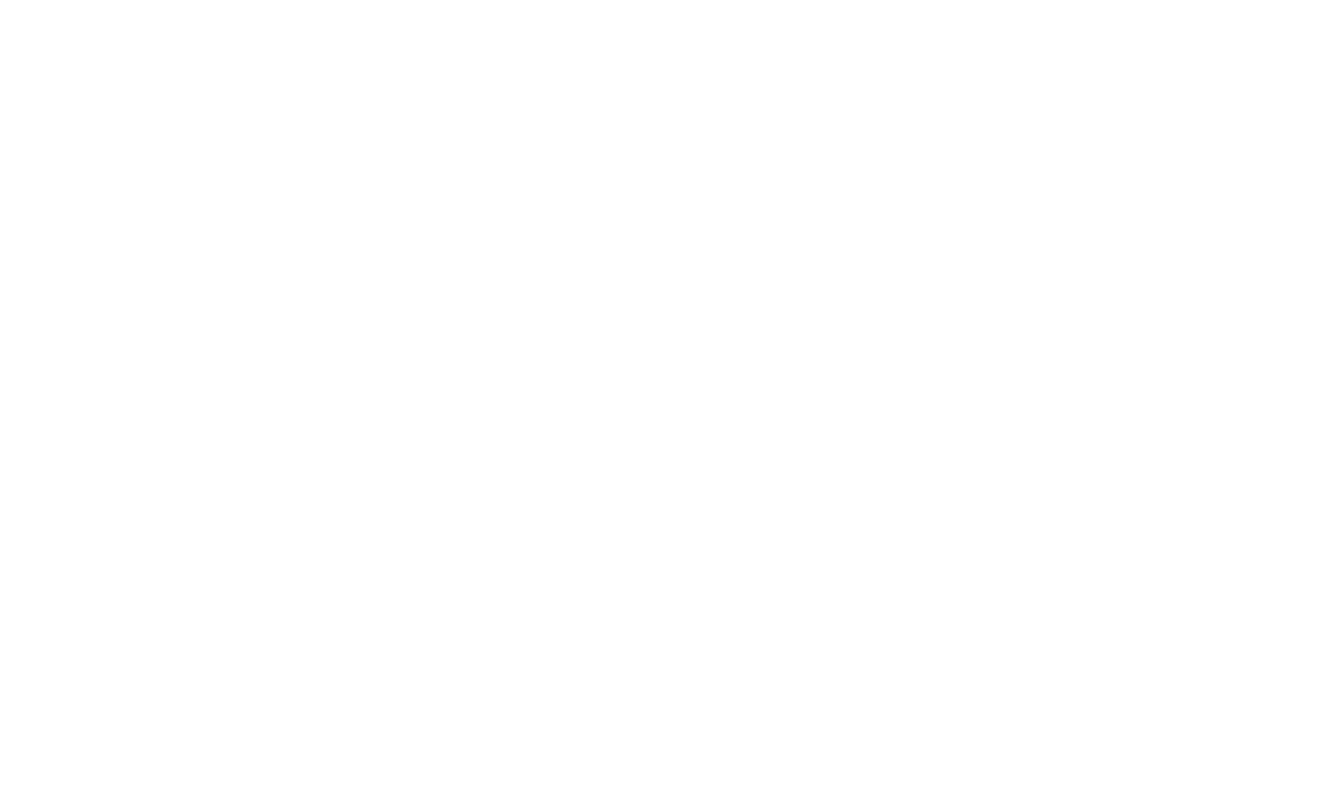
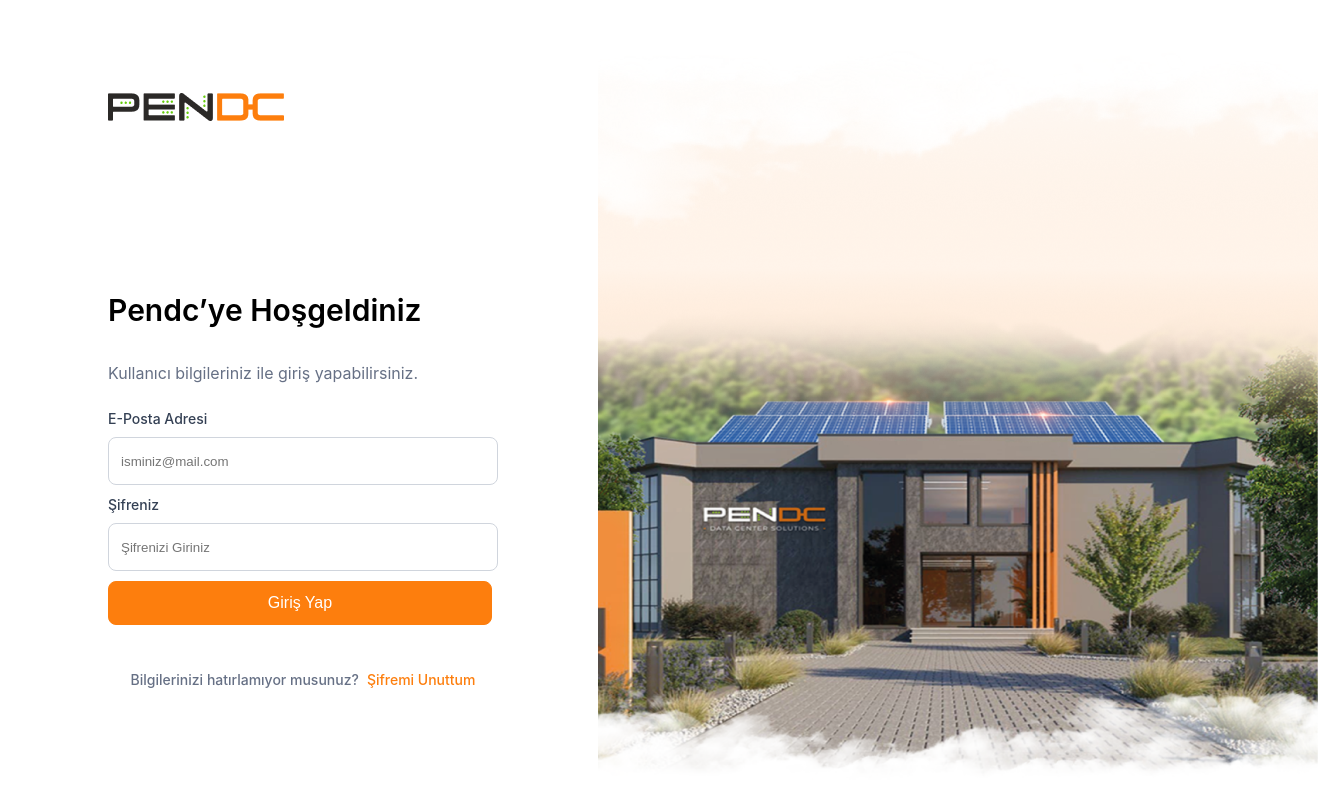
Before and after one commit to eliferkln/pendc-case, a React (Create React App) app: page / in a window 1280 px wide. Shown: the top 808 px of the page, 1318 px wide, since content can reach past the window. Built offline with nearby package versions, Linux system fonts and the light colour scheme.

Commit message:
feat: login page created

```diff
--- a/src/App.js
+++ b/src/App.js
@@ -1,11 +1,12 @@
+import Login from "./Views/LoginView/Login";
 
 
 
 function App() {
   return (
-    <div className="App">
-
-    </div>
+<>
+<Login/>
+</>
   );
 }
 
--- /dev/null
+++ b/src/Views/LoginView/Login.css
@@ -0,0 +1,127 @@
+.container{
+    max-width: 1440px;
+    width: 100%;
+    height: 100vh;
+    display:flex ;
+    align-items: center;
+    justify-content: space-between;
+
+
+}
+.right-container{
+    display: flex;
+    flex-direction: column;
+    align-items: center;
+    justify-content: center;
+    padding: 100px;
+
+}
+.left-container{
+    display: flex;
+
+}
+.left-container img{
+    width: 720px;
+    height: 744px;
+}
+ .logo{
+    margin-bottom: 150px;
+  display: flex;
+  justify-content: start;
+  width: 100%;
+
+}
+.login{
+    display: flex;
+    flex-direction: column;
+    align-items: center;
+    justify-content: center;
+    gap :12px;
+}
+.login-top{
+    display: flex;
+    flex-direction: column;
+width: 100%;
+
+}
+.login-top h1{
+    font-family: 'Inter', sans-serif;
+    font-weight: 600;
+    font-size: 30px;
+    line-height: 38px;
+
+}
+.login-top p{
+    font-family: 'Inter', sans-serif;
+    font-weight: 400;
+    font-size: 16px;
+    line-height: 16px;
+    color: #667085;
+}
+.login-content{
+    display: flex;
+flex-direction: column;
+gap: 10px;
+}
+.login-content input{
+    width: 384px;
+    height: 44px;
+    border-radius: 8px;
+    border: 1px solid #D0D5DD;
+    padding: 10px, 14px, 10px, 14px;
+}
+.login-content input::placeholder{
+padding: 10px;
+}
+.mail{
+    display: flex;
+    flex-direction: column;
+    gap:8px;
+}
+.login-content span{
+    font-family: 'Inter', sans-serif;
+    font-size: 14px;
+    font-weight: 500;
+    line-height: 20px;
+    color:  #344054;
+
+}
+.pass{
+    display: flex;
+    flex-direction: column;
+    gap:8px;
+}
+.login-content button{
+    background-color: #FD7E0D;
+    width: 384px;
+    height: 44px;
+    border-radius: 8px;
+    border: 1px solid  #FD7E0D;
+    padding: 10px, 18px, 10px, 18px;
+    color: white;
+    font-size: 16px;
+}
+.login-footer{
+    display: flex;
+    align-items: center;
+   justify-content: center;
+width: 100%;
+gap: 8px;
+
+}
+.login-footer h5{
+    font-family: 'Inter', sans-serif;
+    font-size: 14px;
+    font-weight: 500;
+    line-height: 20px;
+    color: #667085;
+
+}
+.login-footer h6{
+    font-family: 'Inter', sans-serif;
+    font-size: 14px;
+    font-weight: 500;
+    line-height: 20px;
+    color: #FD7E0D;
+
+}
--- /dev/null
+++ b/src/Views/LoginView/Login.jsx
@@ -0,0 +1,44 @@
+import React from 'react'
+import "./Login.css";
+import Logo from "../../assets/Logo.png"
+import LoginPng from "../../assets/login.png"
+
+const Login = () => {
+  return (
+    <div className="container">
+        <div className="right-container">
+            <div className="logo">
+                <img src={Logo} alt=''/>
+                </div>
+            <div className="login">
+                <div className="login-top">
+                    <h1>Pendc’ye Hoşgeldiniz</h1>
+                    <p>
+                    Kullanıcı bilgileriniz ile giriş yapabilirsiniz.
+                    </p>
+                    </div>
+                    <div className="login-content">
+                        <div className="mail">
+                            <span>E-Posta Adresi</span>
+                            <input placeholder='isminiz@mail.com'/>
+                        </div>
+                        <div className="pass">
+                            <span >Şifreniz</span>
+                            <input placeholder='Şifrenizi Giriniz'/>
+                        </div>
+                        <button>Giriş Yap</button>
+                    </div>
+                    <div className="login-footer">
+                        <h5>Bilgilerinizi hatırlamıyor musunuz?
+</h5>
+<h6>Şifremi Unuttum
+    </h6>
+    </div>
+            </div>
+        </div>
+        <div className="left-container"> <img src={LoginPng} alt="" /></div>
+        </div>
+  )
+}
+
+export default Login
```
Also changed, not shown: src/assets/Logo.png (added), src/assets/login.png (added).
